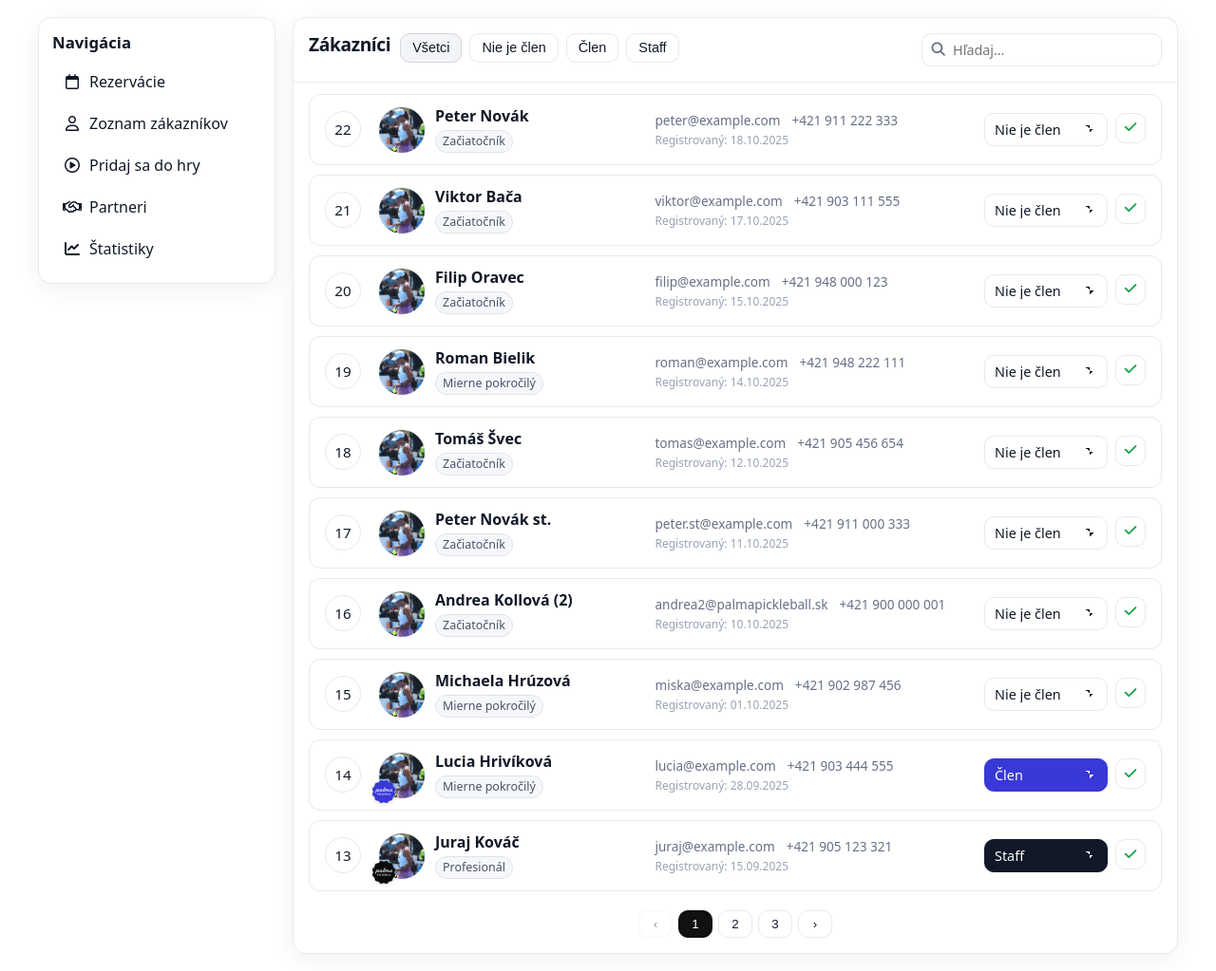
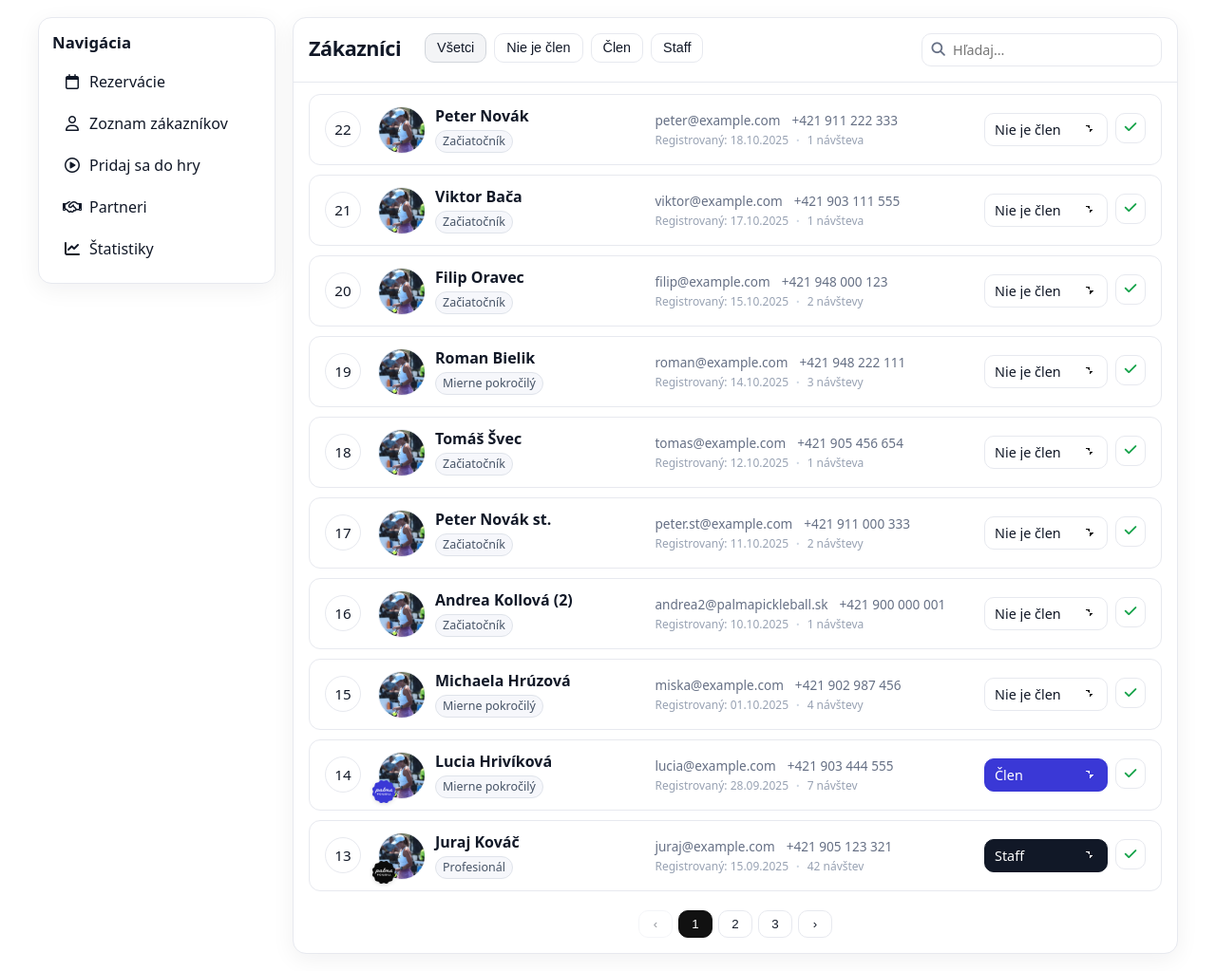
Before and after one commit to andreakollova/palmapickleball, a Flask app: page /admin/customers in a window 1280 px wide. Shown: the part 57-1080 px from the top of the page at 95% size. Run offline with Flask 3, Linux system fonts and the light colour scheme.

Commit message:
FINAL FINAL / admin zobrazit clenov + uroven a navstevy

```diff
--- a/app.py
+++ b/app.py
@@ -463,7 +463,7 @@ def api_release():
     return jsonify({"ok": True, "released": released})
 
 
-# ===== ADDED: jednotný zdroj dát pre admin dashboard (rozšírené o level, registered_at) =====
+# ===== ADDED: jednotný zdroj dát pre admin dashboard (rozšírené o level, registered_at, visits) =====
 def sample_reservations():
     return [
         {
@@ -476,6 +476,7 @@ def sample_reservations():
             "email": "lucia@example.com",
             "phone": "+421 903 444 555",
             "level": "Mierne pokročilý",
+            "visits": 7,
             "addons": {"rackets": 1, "camera": 0},
             "total": "23,00 €",
             "avatar": url_for('static', filename='images/profile1.png'),
@@ -491,6 +492,7 @@ def sample_reservations():
             "email": "juraj@example.com",
             "phone": "+421 905 123 321",
             "level": "Profesionál",
+            "visits": 42,
             "addons": {"rackets": 0, "camera": 1},
             "total": "28,00 €",
             "avatar": url_for('static', filename='images/profile1.png'),
@@ -506,6 +508,7 @@ def sample_reservations():
             "email": "peter@example.com",
             "phone": "+421 911 222 333",
             "level": "Začiatočník",
+            "visits": 1,
             "addons": {"rackets": 0, "camera": 1},
             "total": "28,00 €",
             "avatar": url_for('static', filename='images/profile1.png'),
@@ -521,6 +524,7 @@ def sample_reservations():
             "email": "zuzka@example.com",
             "phone": "+421 904 888 123",
             "level": "Stredne pokročilý",
+            "visits": 14,
             "addons": {"rackets": 1, "camera": 0},
             "total": "23,00 €",
             "avatar": url_for('static', filename='images/profile1.png'),
@@ -536,6 +540,7 @@ def sample_reservations():
             "email": "andrea@palmapickleball.sk",
             "phone": "+421 900 000 000",
             "level": "Profesionál",
+            "visits": 58,
             "addons": {"rackets": 2, "camera": 1},
             "total": "30,00 €",
             "avatar": url_for('static', filename='images/profile1.png'),
@@ -551,6 +556,7 @@ def sample_reservations():
             "email": "viktor@example.com",
             "phone": "+421 903 111 555",
             "level": "Začiatočník",
+            "visits": 1,
             "addons": {"rackets": 0, "camera": 0},
             "total": "20,00 €",
             "avatar": url_for('static', filename='images/profile1.png'),
@@ -566,6 +572,7 @@ def sample_reservations():
             "email": "miska@example.com",
             "phone": "+421 902 987 456",
             "level": "Mierne pokročilý",
+            "visits": 4,
             "addons": {"rackets": 1, "camera": 0},
             "total": "23,00 €",
             "avatar": url_for('static', filename='images/profile1.png'),
@@ -581,6 +588,7 @@ def sample_reservations():
             "email": "marek@example.com",
             "phone": "+421 902 123 456",
             "level": "Mierne pokročilý",
+            "visits": 5,
             "addons": {"rackets": 0, "camera": 0},
             "total": "20,00 €",
             "avatar": url_for('static', filename='images/profile1.png'),
@@ -596,6 +604,7 @@ def sample_reservations():
             "email": "eva@example.com",
             "phone": "+421 944 777 222",
             "level": "Stredne pokročilý",
+            "visits": 19,
             "addons": {"rackets": 1, "camera": 0},
             "total": "23,00 €",
             "avatar": url_for('static', filename='images/profile1.png'),
@@ -611,6 +620,7 @@ def sample_reservations():
             "email": "filip@example.com",
             "phone": "+421 948 000 123",
             "level": "Začiatočník",
+            "visits": 2,
             "addons": {"rackets": 0, "camera": 0},
             "total": "20,00 €",
             "avatar": url_for('static', filename='images/profile1.png'),
@@ -626,6 +636,7 @@ def sample_reservations():
             "email": "karin@example.com",
             "phone": "+421 903 555 000",
             "level": "Profesionál",
+            "visits": 61,
             "addons": {"rackets": 2, "camera": 1},
             "total": "32,00 €",
             "avatar": url_for('static', filename='images/profile1.png'),
@@ -641,6 +652,7 @@ def sample_reservations():
             "email": "roman@example.com",
             "phone": "+421 948 222 111",
             "level": "Mierne pokročilý",
+            "visits": 3,
             "addons": {"rackets": 0, "camera": 0},
             "total": "20,00 €",
             "avatar": url_for('static', filename='images/profile1.png'),
@@ -656,6 +668,7 @@ def sample_reservations():
             "email": "samuel@example.com",
             "phone": "+421 905 333 789",
             "level": "Začiatočník",
+            "visits": 6,
             "addons": {"rackets": 1, "camera": 0},
             "total": "23,00 €",
             "avatar": url_for('static', filename='images/profile1.png'),
@@ -671,6 +684,7 @@ def sample_reservations():
             "email": "kika@example.com",
             "phone": "+421 903 741 852",
             "level": "Stredne pokročilý",
+            "visits": 33,
             "addons": {"rackets": 0, "camera": 0},
             "total": "20,00 €",
             "avatar": url_for('static', filename='images/profile1.png'),
@@ -686,6 +700,7 @@ def sample_reservations():
             "email": "jana@example.com",
             "phone": "+421 917 654 123",
             "level": "Mierne pokročilý",
+            "visits": 8,
             "addons": {"rackets": 1, "camera": 1},
             "total": "33,00 €",
             "avatar": url_for('static', filename='images/profile1.png'),
@@ -701,6 +716,7 @@ def sample_reservations():
             "email": "tomas@example.com",
             "phone": "+421 905 456 654",
             "level": "Začiatočník",
+            "visits": 1,
             "addons": {"rackets": 0, "camera": 0},
             "total": "20,00 €",
             "avatar": url_for('static', filename='images/profile1.png'),
@@ -716,6 +732,7 @@ def sample_reservations():
             "email": "adam@example.com",
             "phone": "+421 915 321 789",
             "level": "Začiatočník",
+            "visits": 4,
             "addons": {"rackets": 2, "camera": 0},
             "total": "26,00 €",
             "avatar": url_for('static', filename='images/profile1.png'),
@@ -731,6 +748,7 @@ def sample_reservations():
             "email": "monika@example.com",
             "phone": "+421 907 111 222",
             "level": "Mierne pokročilý",
+            "visits": 27,
             "addons": {"rackets": 1, "camera": 0},
             "total": "23,00 €",
             "avatar": url_for('static', filename='images/profile1.png'),
@@ -746,6 +764,7 @@ def sample_reservations():
             "email": "patrik@example.com",
             "phone": "+421 944 333 222",
             "level": "Stredne pokročilý",
+            "visits": 22,
             "addons": {"rackets": 0, "camera": 1},
             "total": "28,00 €",
             "avatar": url_for('static', filename='images/profile1.png'),
@@ -761,6 +780,7 @@ def sample_reservations():
             "email": "peter.st@example.com",
             "phone": "+421 911 000 333",
             "level": "Začiatočník",
+            "visits": 2,
             "addons": {"rackets": 0, "camera": 0},
             "total": "20,00 €",
             "avatar": url_for('static', filename='images/profile1.png'),
@@ -776,6 +796,7 @@ def sample_reservations():
             "email": "natalia@example.com",
             "phone": "+421 903 258 369",
             "level": "Profesionál",
+            "visits": 74,
             "addons": {"rackets": 1, "camera": 1},
             "total": "33,00 €",
             "avatar": url_for('static', filename='images/profile1.png'),
@@ -791,6 +812,7 @@ def sample_reservations():
             "email": "andrea2@palmapickleball.sk",
             "phone": "+421 900 000 001",
             "level": "Začiatočník",
+            "visits": 1,
             "addons": {"rackets": 2, "camera": 1},
             "total": "30,00 €",
             "avatar": url_for('static', filename='images/profile1.png'),
--- a/templates/admin_customers.html
+++ b/templates/admin_customers.html
@@ -153,11 +153,12 @@
     }
 
     .list-title{
-      font-size:1.2rem;
-      font-weight:650;          /* jemnejšie */
+      font-size:1.35rem;
+      font-weight:550;          /* jemnejšie */
       letter-spacing:-0.02em;
       color:var(--ink);
-      line-height:1.2;
+      line-height:1.5;
+      margin-right:15px;
     }
 
     .pills{
@@ -364,6 +365,27 @@
       font-size:.75rem;
       line-height:1.3;
       color:#98a2b3;
+    }
+
+    .cust-meta-line{
+      display:flex;
+      flex-wrap:wrap;
+      align-items:center;
+      gap:8px;
+      font-size:.75rem;
+      line-height:1.3;
+      color:#98a2b3;
+    }
+    .cust-meta-sep{
+      font-size:.6rem;
+      line-height:1;
+      color:#cbd5e1;
+    }
+    .cust-visits{
+      font-size:.75rem;
+      line-height:1.3;
+      color:#98a2b3;
+      white-space:nowrap;
     }
 
     /* pravý blok: rola select + uložiť */
@@ -614,8 +636,20 @@
                     <span>{{ u.phone }}</span>
                   {% endif %}
                 </div>
-                <div class="cust-registered">
-                  Registrovaný: {{ reg_nice }}
+
+                <div class="cust-meta-line">
+                  <span class="cust-registered">Registrovaný: {{ reg_nice }}</span>
+                  <span class="cust-meta-sep">•</span>
+                  <span class="cust-visits">
+                    {{ u.visits }}
+                    {% if u.visits == 1 %}
+                      návšteva
+                    {% elif u.visits in [2,3,4] %}
+                      návštevy
+                    {% else %}
+                      návštev
+                    {% endif %}
+                  </span>
                 </div>
               </div>
 
```
